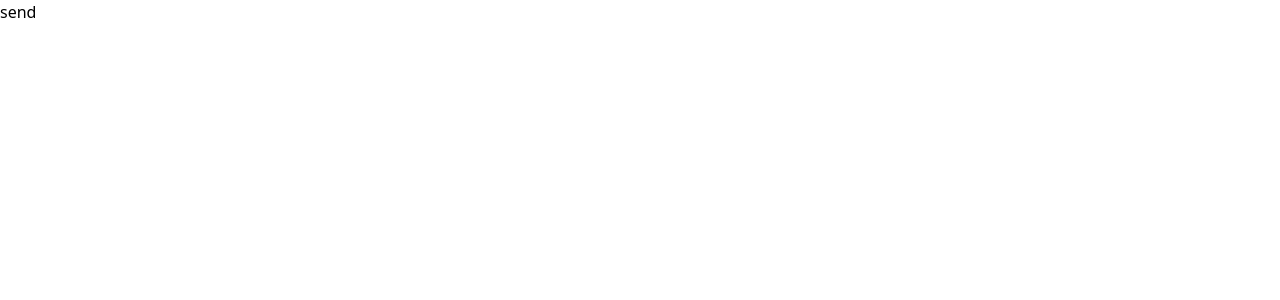
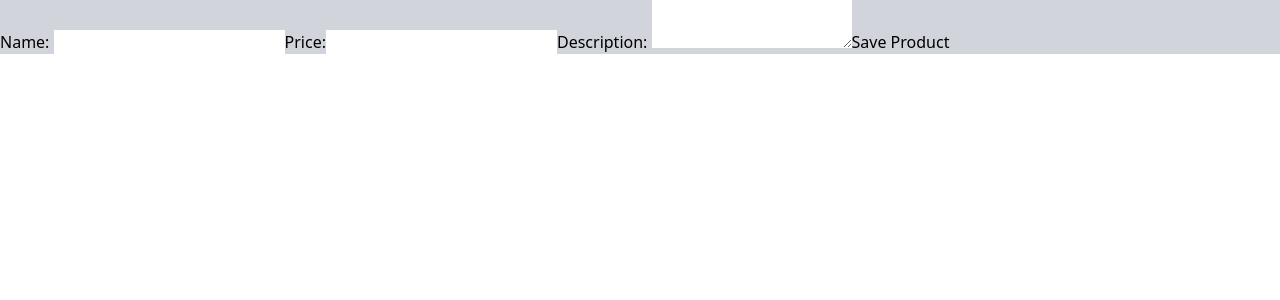
Before and after one commit to juliswer/nextjs-mysql-crud, a Next.js app: page / in a window 1280 px wide. Shown: the top 300 px of the page. Built offline with nearby package versions, Linux system fonts and the light colour scheme.

Commit message:
updating the backend

```diff
--- /dev/null
+++ b/components/ProductForm.jsx
@@ -0,0 +1,25 @@
+export function ProductForm() {
+
+    const handleSubmit = e => {
+        e.preventDefault();
+        console.log('creating a product')
+    }
+
+  return (
+    <div className="bg-gray-300">
+    <form onSubmit={handleSubmit}>
+
+        <label htmlFor="name">Name: </label>
+        <input type="text" name="name" />
+
+        <label htmlFor="price">Price:</label>
+        <input type="text" name="price" id="price" />
+
+        <label htmlFor="description">Description: </label>
+        <textarea name="description" rows="2"></textarea>
+
+        <button>Save Product</button>
+    </form>
+    </div>
+  )
+}
--- a/pages/index.js
+++ b/pages/index.js
@@ -1,11 +1,10 @@
 import React from 'react';
+import {ProductForm} from '../components/ProductForm';
 
 function HomePage() {
   return (
     <div>
-      <form method="POST" action="/api/products">
-        <button>send</button>
-      </form>
+      <ProductForm />
     </div>
   )
 }
```
